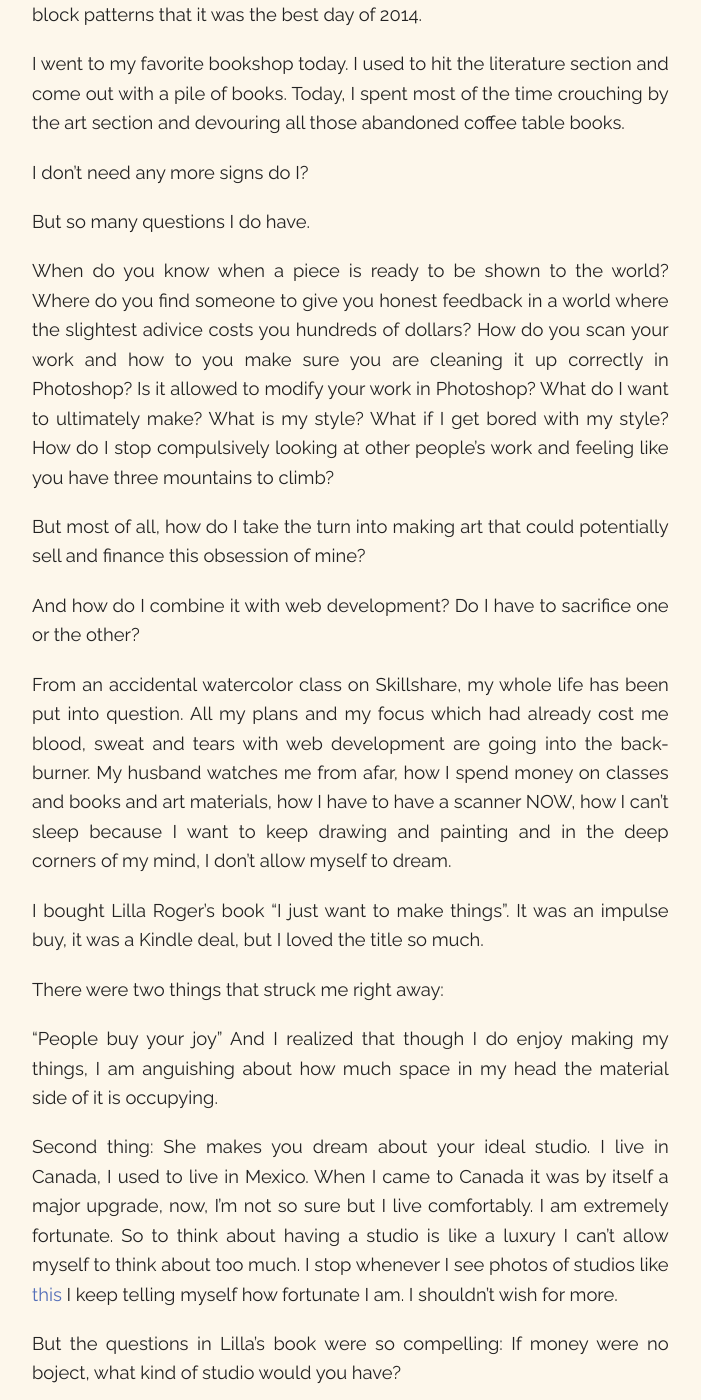
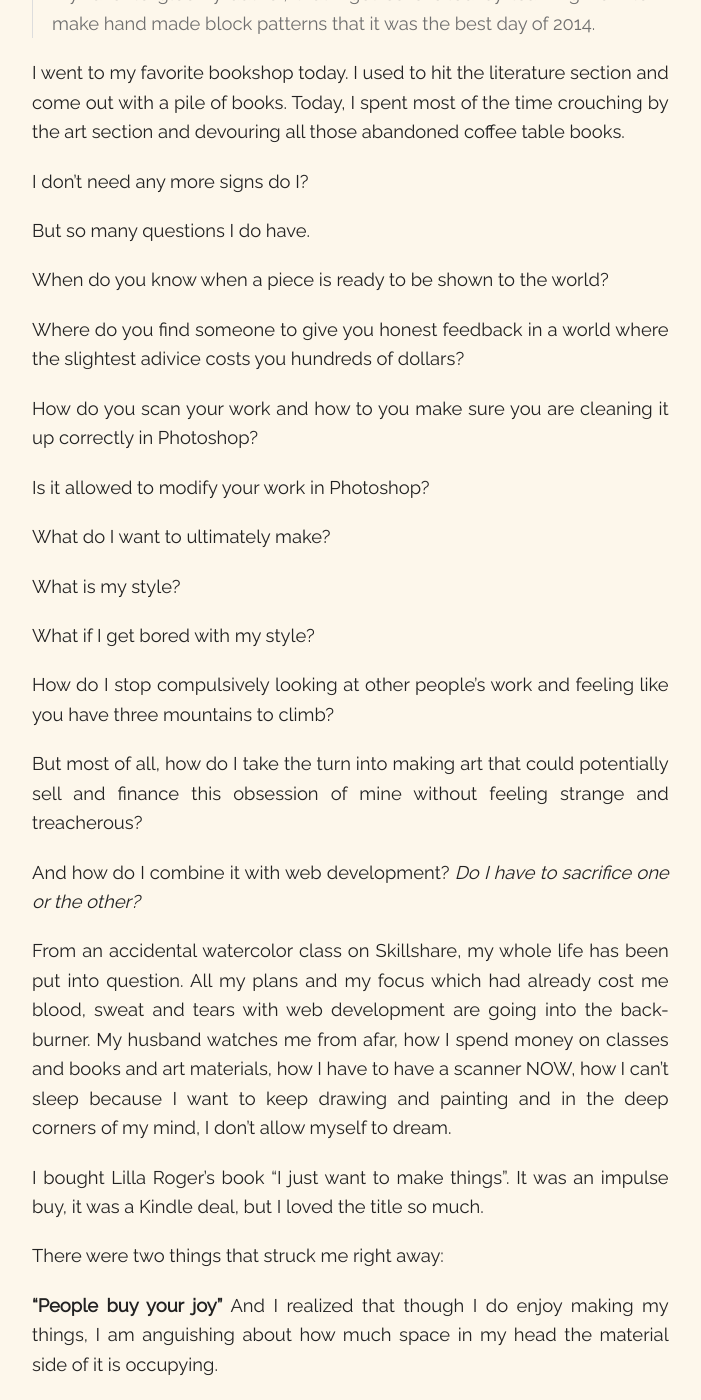
Before and after one commit to bitcolorine/Je-suis-eclectique, a Jekyll site: the page built from _posts/2014-11-15-why-do-we-fight-our-desires.md, in a window 1280 px wide and 1400 px high, scrolled down 1876 px. Shown: the whole window, without its empty margins (123-824 px from the left). Built offline with Jekyll 4.4.1, drawn with Linux system fonts in a browser that asks for light colours; Markdown is read by kramdown in place of the engine named in the settings; comment, search, counter and statistics services are not loaded; some of the changed text lies outside the part shown.

Commit message:
new post corrected

```diff
--- a/_posts/2014-11-15-why-do-we-fight-our-desires.md
+++ b/_posts/2014-11-15-why-do-we-fight-our-desires.md
@@ -31,7 +31,8 @@ But I can't stop, and I find myself reading more and more about art, art techniq
 
 I learned Photoshop and Illustrator at an insane speed. I took several classes, I started studing color theory, I launched a 100 day project with a friend where I would draw 100 imaginary animals.
 
-And I still can't admit to myself that I want to do this. That I want to create that collection of animals, that I want to illustrate the book by my favorite gloomy author, that I got so excited by learning how to make hand made block patterns that it was the best day of 2014.
+
+>And I still can't admit to myself that I want to do this. That I want to create that collection of animals, that I want to illustrate the book by my favorite gloomy author, that I got so excited by learning how to make hand made block patterns that it was the best day of 2014.
 
 I went to my favorite bookshop today. I used to hit the literature section and come out with a pile of books. Today, I spent most of the time crouching by the art section and devouring all those abandoned coffee table books.
 
@@ -40,17 +41,25 @@ I don't need any more signs do I?
 But so many questions I do have.
 
 When do you know when a piece is ready to be shown to the world?
+
 Where do you find someone to give you honest feedback in a world where the slightest adivice costs you hundreds of dollars?
+
 How do you scan your work and how to you make sure you are cleaning it up correctly in Photoshop?
+
 Is it allowed to modify your work in Photoshop?
+
 What do I want to ultimately make?
+
 What is my style?
+
 What if I get bored with my style?
+
 How do I stop compulsively looking at other people's work and feeling like you have three mountains to climb?
 
-But most of all, how do I take the turn into making art that could potentially sell and finance this obsession of mine?
 
-And how do I combine it with web development? Do I have to sacrifice one or the other?
+But most of all, how do I take the turn into making art that could potentially sell and finance this obsession of mine without feeling strange and treacherous?
+
+And how do I combine it with web development? *Do I have to sacrifice one or the other?*
 
 From an accidental watercolor class on Skillshare, my whole life has been put into question. All my plans and my focus which had already cost me blood, sweat and tears with web development are going into the back-burner. My husband watches me from afar, how I spend money on classes and books and art materials, how I have to have a scanner NOW, how I can't sleep because I want to keep drawing and painting and in the deep corners of my mind, I don't allow myself to dream.
 
@@ -58,25 +67,28 @@ I bought Lilla Roger's book "I just want to make things". It was an impulse buy,
 
 There were two things that struck me right away:
 
-"People buy your joy"
+**"People buy your joy"**
 And I realized that though I do enjoy making my things, I am anguishing about how much space in my head the material side of it is occupying.
 
 Second thing:
-She makes you dream about your ideal studio.
+
+**She makes you dream about your ideal studio.**
+
 I live in Canada, I used to live in Mexico. When I came to Canada it was by itself a major upgrade, now, I'm not so sure but I live comfortably. I am extremely fortunate.
 So to think about having a studio is like a luxury I can't allow myself to think about too much. I stop whenever I see photos of studios like[ this](http://40.media.tumblr.com/1ab56f9ef901bc525f1f4ff8b2dc360f/tumblr_nb4syxhzyP1r37y5qo3_1280.jpg)
 I keep telling myself how fortunate I am. I shouldn't wish for more.
 
 But the questions in Lilla's book were so compelling:
-If money were no boject, what kind of studio would you have?
 
-What would it look like?
+*If money were no boject, what kind of studio would you have?*
 
-Would it have a coffee station? How many workstations? What kind of lightning?
+*What would it look like?*
 
-Would it have a place for you to stretch out? Would you teach in it?
+*Would it have a coffee station? How many workstations? What kind of lightning?*
 
-Would it be in your home or out of the house?
+*Would it have a place for you to stretch out? Would you teach in it?*
+
+*Would it be in your home or out of the house?*
 
 Before I went to bed last night, as I was falling asleep I mumbled the answers to these questions. In the midst of being awake and not awake, my judgemental voice quieted down and I managed to verbalize all the answers.
 
```
